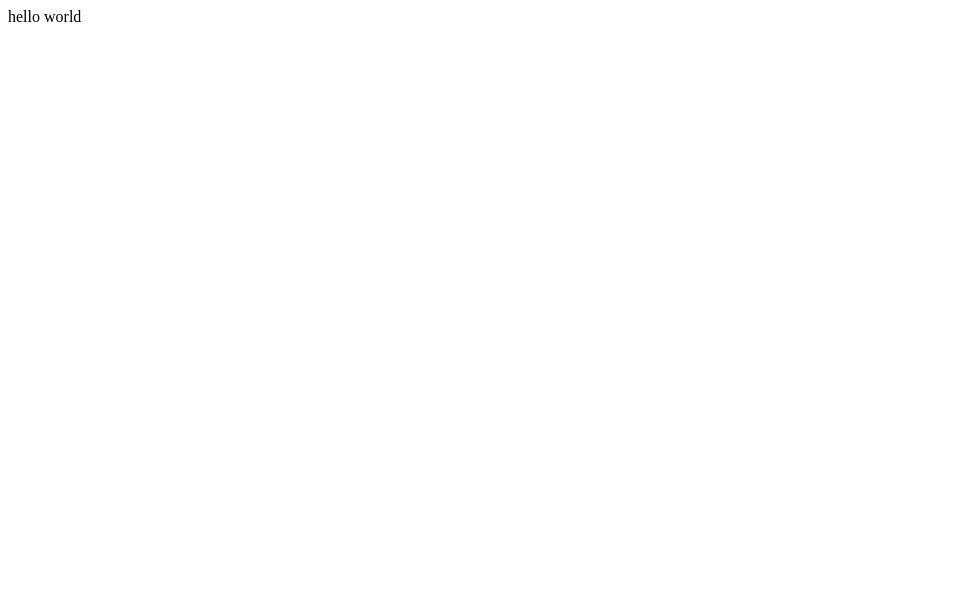
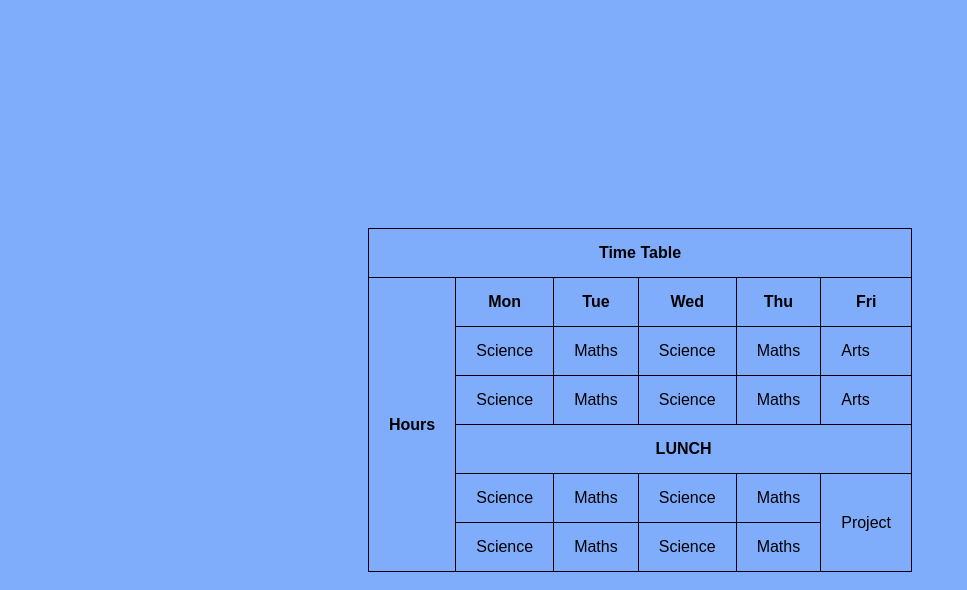
Before and after one commit to CenaBabajannjhad/tableLVTproject, a plain HTML site: page index.html in a window 1280 px wide. Shown: the whole page, without its empty margins (0-967 px from the left). Drawn offline with Linux system fonts and the light colour scheme.

Commit message:
finished

```diff
--- a/index.html
+++ b/index.html
@@ -1,11 +1,141 @@
 <!DOCTYPE html>
 <html lang="en">
+
 <head>
     <meta charset="UTF-8">
     <meta name="viewport" content="width=device-width, initial-scale=1.0">
     <title>Document</title>
+    <style>
+        *{
+            padding: 0;
+            margin: 0;
+            box-sizing: border-box;
+            font-family: Arial, Helvetica, sans-serif;
+        }
+        table,
+        th,
+        td {
+            border: 1px solid black;
+            border-collapse: collapse;
+        }
+
+        th,
+        td {
+            padding: 15px 20px;
+        }
+        body{
+            display: flex;
+            align-items: center;
+            justify-content: center;
+            height: 100vh;
+            background: #7fadfc;
+        }
+    </style>
 </head>
+
 <body>
-    hello world
+    <table>
+        <tr>
+            <th colspan="6">Time Table</th>
+        </tr>
+
+        <tr>
+            <th rowspan="6">Hours</th>
+            <th>Mon</th>
+            <th>Tue</th>
+            <th>Wed</th>
+            <th>Thu</th>
+            <th>Fri</th>
+        </tr>
+
+        <tr>
+            <td>Science</td>
+            <td>Maths</td>
+            <td>Science</td>
+            <td>Maths</td>
+            <td>Arts</td>
+        </tr>
+
+        <tr>
+            <td>Science</td>
+            <td>Maths</td>
+            <td>Science</td>
+            <td>Maths</td>
+            <td>Arts</td>
+        </tr>
+
+        <tr>
+            <th colspan="6">LUNCH</th>
+        </tr>
+
+        <tr>
+            <td>Science</td>
+            <td>Maths</td>
+            <td>Science</td>
+            <td>Maths</td>
+            <td rowspan="2">Project</td>
+        </tr>
+
+        <tr>
+            <td>Science</td>
+            <td>Maths</td>
+            <td>Science</td>
+            <td>Maths</td>
+        </tr>
+    </table>
+
+
+
+
+
+
+
+
+    <!-- <table>
+      <tr>
+        <th colspan="12">Time Table</th>
+      </tr>
+
+      <tr>
+        <td class="Hours" rowspan="6">Hours</td>
+        <th>Mon</th>
+        <th>Tue</th>
+        <th>Wed</th>
+        <th>Thu</th>
+        <th>Fri</th>
+      </tr>
+
+      <tr>
+        <td>alibaba</td>
+        <td>nadia</td>
+        <td>iran</td>
+        <td>iran</td>
+        <td>iran</td>
+      </tr>
+      <tr>
+        <td>alibaba</td>
+        <td>nadia</td>
+        <td>iran</td>
+        <td>iran</td>
+        <td>iran</td>
+      </tr>
+      <tr>
+        <th colspan="11">LUNCH</th>
+      </tr>
+      <tr>
+        <td>alibaba</td>
+        <td>nadia</td>
+        <td>iran</td>
+        <td>iran</td>
+        <td rowspan="2">Project</td>
+      </tr>
+      <tr>
+        <td>alibaba</td>
+        <td>nadia</td>
+        <td>iran</td>
+        <td>iran</td>
+      </tr>
+    </table> -->
 </body>
+
 </html>
```
